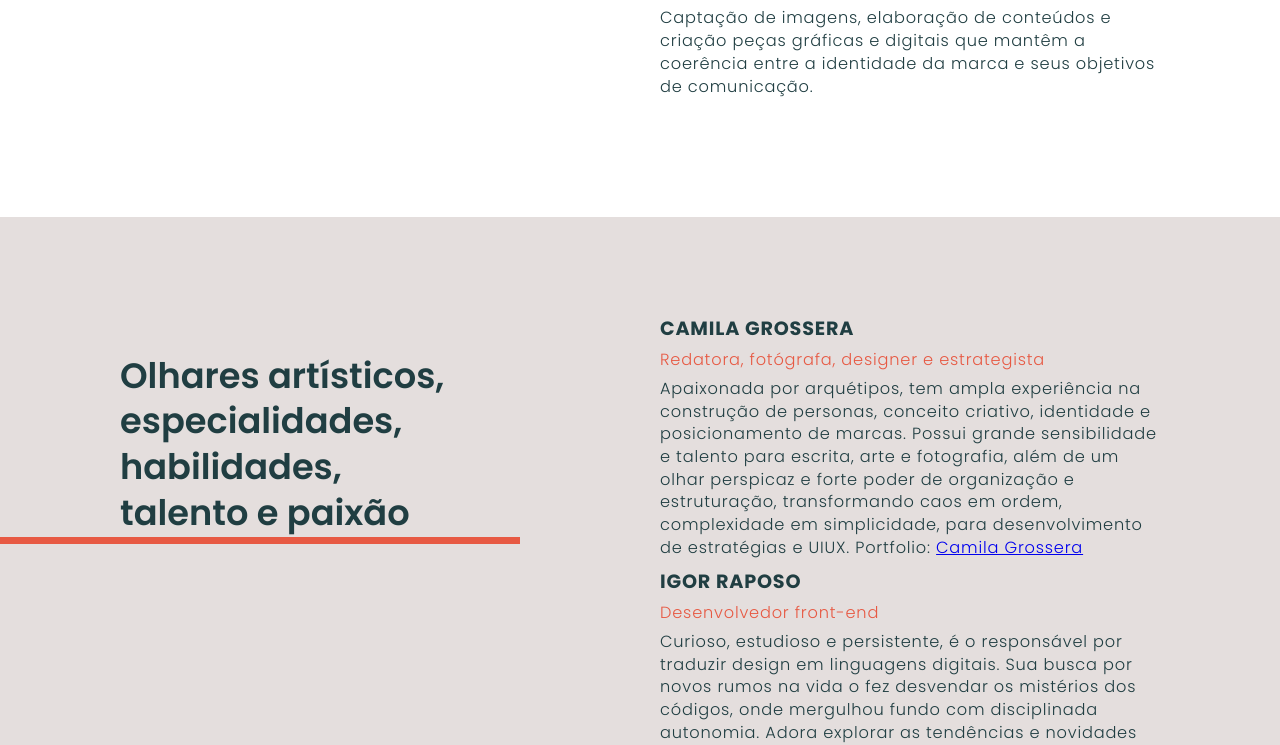
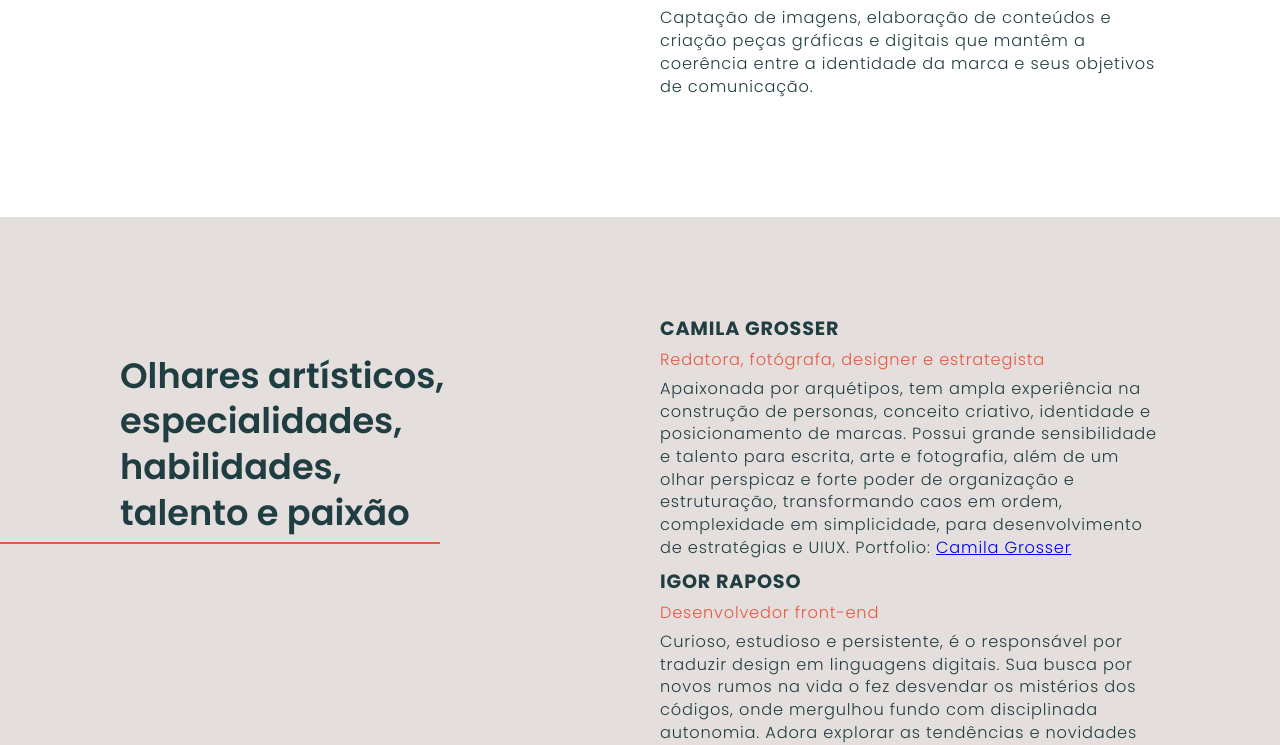
Before and after one commit to Raposo87/Part-cula, a plain HTML site: page index.html in a window 1280 px wide. Shown: the part 1506-2251 px from the top of the page. Drawn offline with nearby package versions, Linux system fonts and the light colour scheme; a web font is replaced by a local one.

Commit message:
atualização

```diff
--- a/index.html
+++ b/index.html
@@ -49,7 +49,7 @@
         <div class="container">
 
             <div>
-                <h2>Um caminho para encontrar uma expressão autêntica</h2>
+                <h2>Um caminho para encontrar uma <br> expressão autêntica</h2>
             </div>
             <div>
                 <p>A Partícula veio ao mundo para contribuir com a criação de uma comunicação mais autêntica, alinhada à essência por trás de cada projeto, para que cada um encontre o caminho para sua verdadeira expressão.
@@ -89,13 +89,13 @@
                     habilidades, talento e paixão</h2>
             </div>
             <div>
-                <p><strong>CAMILA GROSSERA</strong>
+                <p><strong>CAMILA GROSSER</strong>
                     <br>
                     <p class="p-color">Redatora, fotógrafa, designer e estrategista</p>
                     Apaixonada por arquétipos, tem ampla experiência na construção de personas, conceito criativo, identidade e posicionamento de marcas.
                     Possui grande sensibilidade e talento para escrita, arte e fotografia, além de um olhar perspicaz e forte poder de organização e estruturação, transformando caos
                     em ordem, complexidade em simplicidade, para desenvolvimento de estratégias e UIUX.
-                    Portfolio: <a href="https://www.behance.net/camilagrosser">Camila Grossera</a></p>
+                    Portfolio: <a href="https://www.behance.net/camilagrosser">Camila Grosser</a></p>
 
                     <p><strong>IGOR RAPOSO</strong>
                      <p class="p-color">Desenvolvedor front-end</p>
--- a/styles.css
+++ b/styles.css
@@ -54,9 +54,9 @@
       content: '';
       position: absolute;
       bottom: 0;
-      left: -10rem;
+      left: -15rem;
       width: 35rem;
-      height: 7px;
+      height: 2px;
       background-color: var(--accent-color);
   }
 
```
